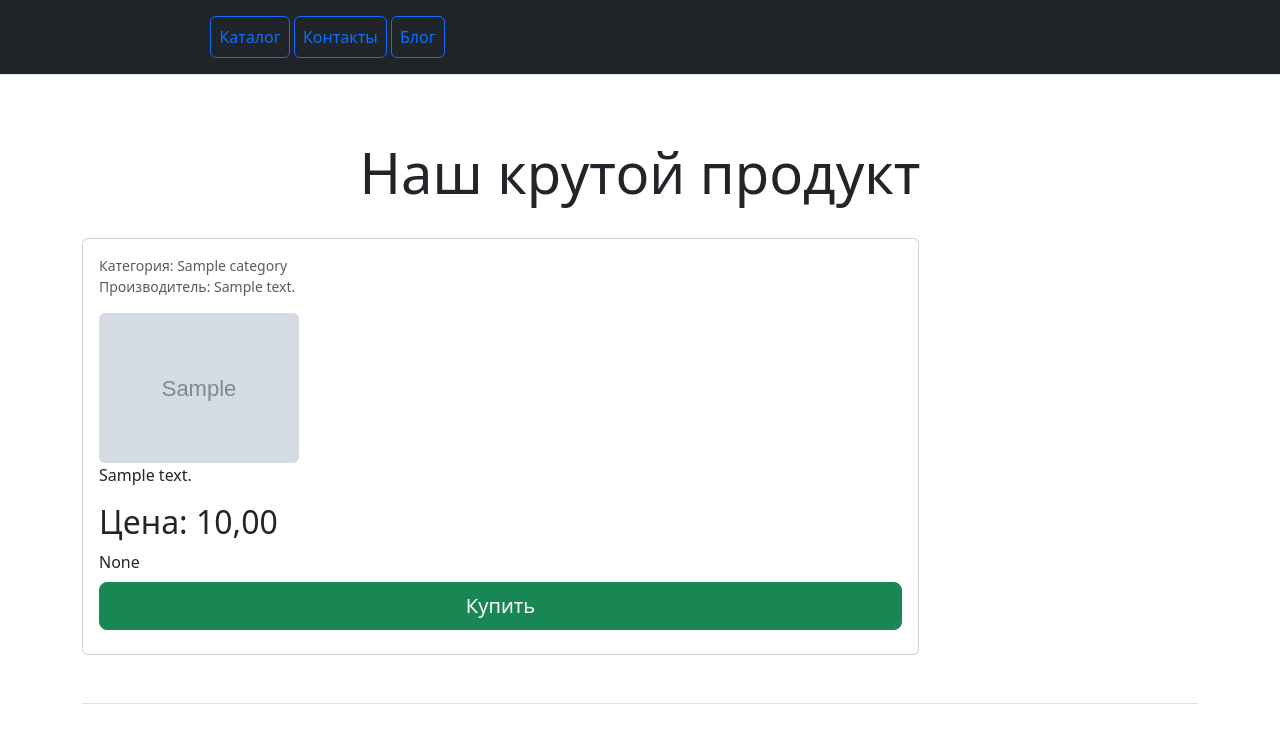
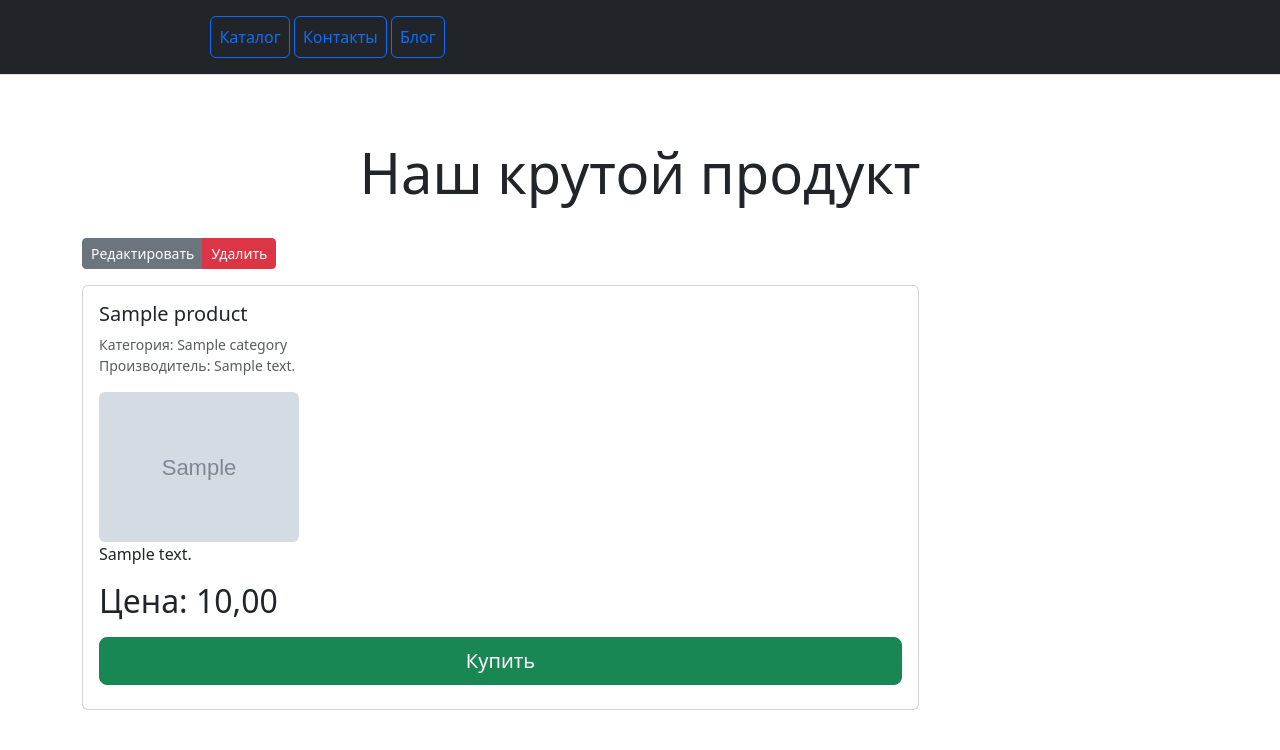
Before and after one commit to Zevaka-official/djangoProject2, a Django app: page /product/1 in a window 1280 px wide. Shown: the top 750 px of the page. Run offline with Django 5.2, Linux system fonts and the light colour scheme; tables that the repository leaves empty hold one stand-in row (values such as "Sample post"); grey boxes marked "Sample" are stand-in pictures; data that the repository does not hold is empty; some libraries are stand-ins or nearby versions.

Commit message:
(hw 22.1) fixed CRUD product

```diff
--- a/main/urls.py
+++ b/main/urls.py
@@ -1,5 +1,6 @@
 from django.urls import path
-from .views import IndexView, ItemView, ContactsView, ItemCreate
+
+from .views import IndexView, ItemView, ContactsView, ItemCreate, ItemUpdate, ItemDelete
 
 app_name = 'main'
 
@@ -8,4 +9,6 @@
     path('contacts/', ContactsView.as_view(), name='contacts'),
     path('product/<int:pk>', ItemView.as_view(), name='product_details'),
     path('product/create', ItemCreate.as_view(), name='product_create'),
+    path('product/<int:pk>/update', ItemUpdate.as_view(), name='product_update'),
+    path('product/<int:pk>/delete', ItemDelete.as_view(), name='product_delete'),
 ]
--- a/main/views.py
+++ b/main/views.py
@@ -1,7 +1,7 @@
-
 from django.core.mail import send_mail
+from django.shortcuts import redirect
 from django.urls import reverse_lazy
-from django.views.generic import ListView, DetailView, FormView, CreateView
+from django.views.generic import ListView, DetailView, FormView, CreateView, UpdateView, DeleteView
 
 from .forms import ProductForm
 from .models import Product, Contact
@@ -53,3 +53,18 @@
     model = Product
     form_class = ProductForm
     success_url = reverse_lazy('main:index')
+
+
+class ItemUpdate(UpdateView):
+    model = Product
+    form_class = ProductForm
+    success_url = reverse_lazy('main:index')
+
+    def form_valid(self, form):
+        saved_object = form.save()
+        return redirect('main:product_details', pk=saved_object.id)
+
+
+class ItemDelete(DeleteView):
+    model = Product
+    success_url = reverse_lazy('main:index')
--- a/templates/main/index.html
+++ b/templates/main/index.html
@@ -2,7 +2,9 @@
 {% load media_tag %}
 
 {% block content %}
+    <a class="btn btn-success m-3"  href="{% url "main:product_create" %}">Создать товар</a>
     <div class="row row-cols-1 row-cols-md-4 g-4">
+
         {% for object in object_list %}
             <div class="col">
                 <div class="card h-100">
--- a/templates/main/item.html
+++ b/templates/main/item.html
@@ -1,10 +1,16 @@
 {% extends "main/base.html" %}
 {% load media_tag %}
 {% block content %}
-
+    <div class="btn-group mb-3" role="group" aria-label="Edit buttons">
+        <a href="{% url 'main:product_update' item.pk %}" class="btn btn-secondary btn-sm" title="Edit">
+            Редактировать </a>
+        <a href="{% url 'main:product_delete' item.pk %}" class="btn btn-danger btn-sm" title="Delete">
+            Удалить </a>
+    </div>
     <div class="col-lg-9 col-md-6 col-sm-12">
         <div class="card mb-4 box-shadow">
             <div class="card-body">
+            <h5 class="card-title">{{ item.name }}</h5>
 
                 <small class="d-block text-muted">Категория:
                     {{ item.category }}
@@ -19,7 +25,9 @@
                 <h2 class="card-title pricing-card-title">Цена:
                     {{ item.price }}
                 </h2>
+                {% if item.active_version %}
                     {{ item.active_version }}
+                {% endif %}
                 <button type="button" class="w-100 btn btn-lg btn-success my-2">Купить</button>
             </div>
         </div>
```
Also changed, not shown: templates/main/product_confirm_delete.html (added, +12 -0 lines), templates/main/product_form.html (+6 -1 lines).
